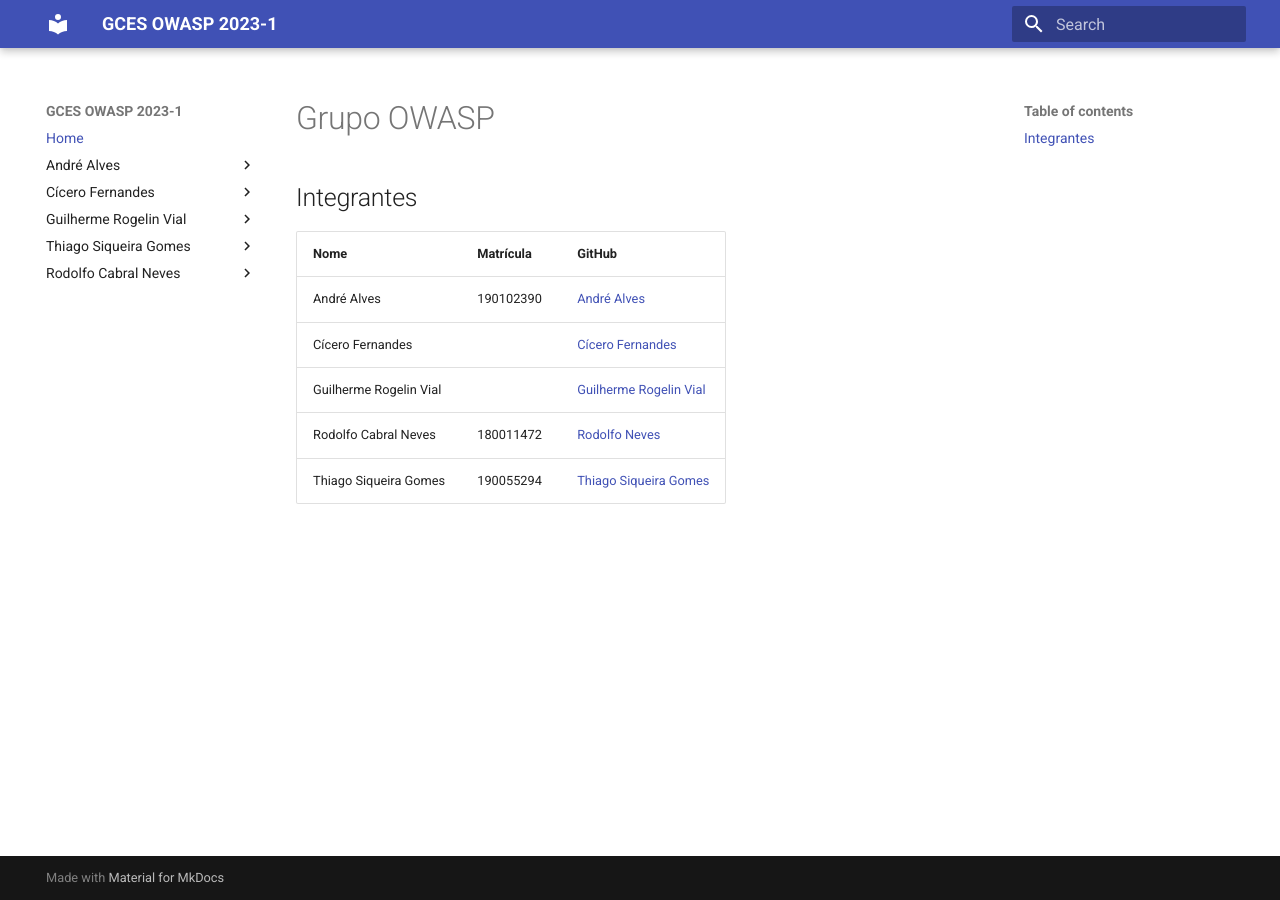
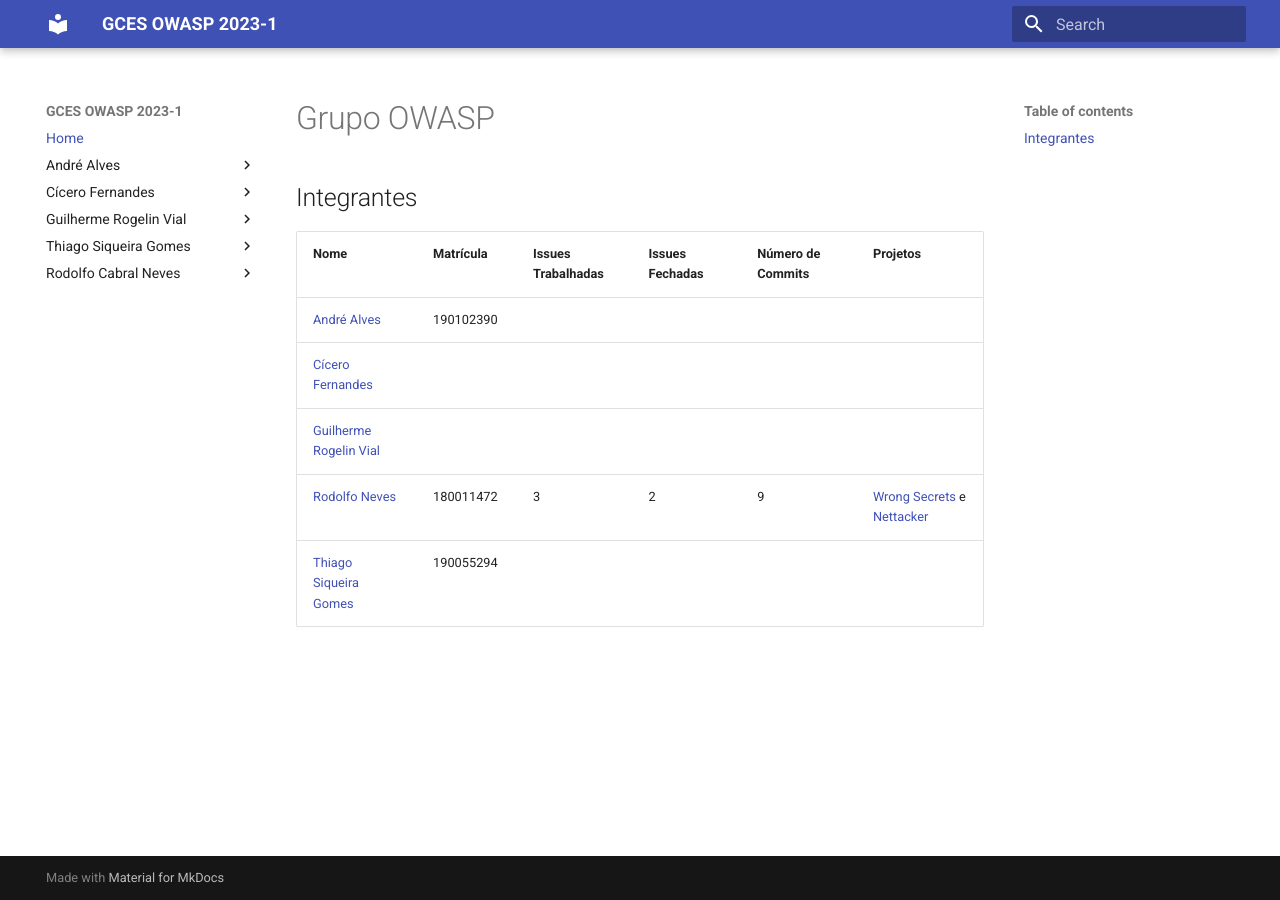
Before and after one commit to GCES-OWASP-2023-1/docs, an MkDocs documentation site: the page built from docs/index.md, in a window 1280 px wide. Built offline with MkDocs 1.6.1 and Material for MkDocs 9.7.7, drawn with Linux system fonts in a browser that asks for light colours.

Commit message:
feat: Add contribution logs

```diff
--- a/docs/index.md
+++ b/docs/index.md
@@ -2,10 +2,10 @@
 
 ## Integrantes
 
-| Nome | Matrícula | GitHub |
-| --------- | ----- | ------- |
-| André Alves | 190102390 |[André Alves](https://github.com/andremralves) |
-| Cícero Fernandes |  |[Cícero Fernandes](https://github.com/ciceroff) |
-| Guilherme Rogelin Vial |  |[Guilherme Rogelin Vial ](https://github.com/GRVial) |
-| Rodolfo Cabral Neves | 180011472 |[Rodolfo Neves](https://github.com/roddas) |
-| Thiago Siqueira Gomes | 190055294 |[Thiago Siqueira Gomes](https://github.com/thgomes) |
+| Nome | Matrícula | Issues Trabalhadas |Issues Fechadas | Número de Commits |Projetos |
+| --------- | ----- | ------- |--------- | ----- | ------- |
+| [André Alves](https://github.com/andremralves) | 190102390 | | | | |
+| [Cícero Fernandes](https://github.com/ciceroff)  | | | | | |
+| [Guilherme Rogelin Vial ](https://github.com/GRVial) |  | || | |
+| [Rodolfo Neves](https://github.com/roddas) | 180011472 | 3 | 2 | 9 | [Wrong Secrets](https://github.com/OWASP/wrongsecrets) e [Nettacker](https://github.com/OWASP/Nettacker) |
+| [Thiago Siqueira Gomes](https://github.com/thgomes) | 190055294 | || | |
```
